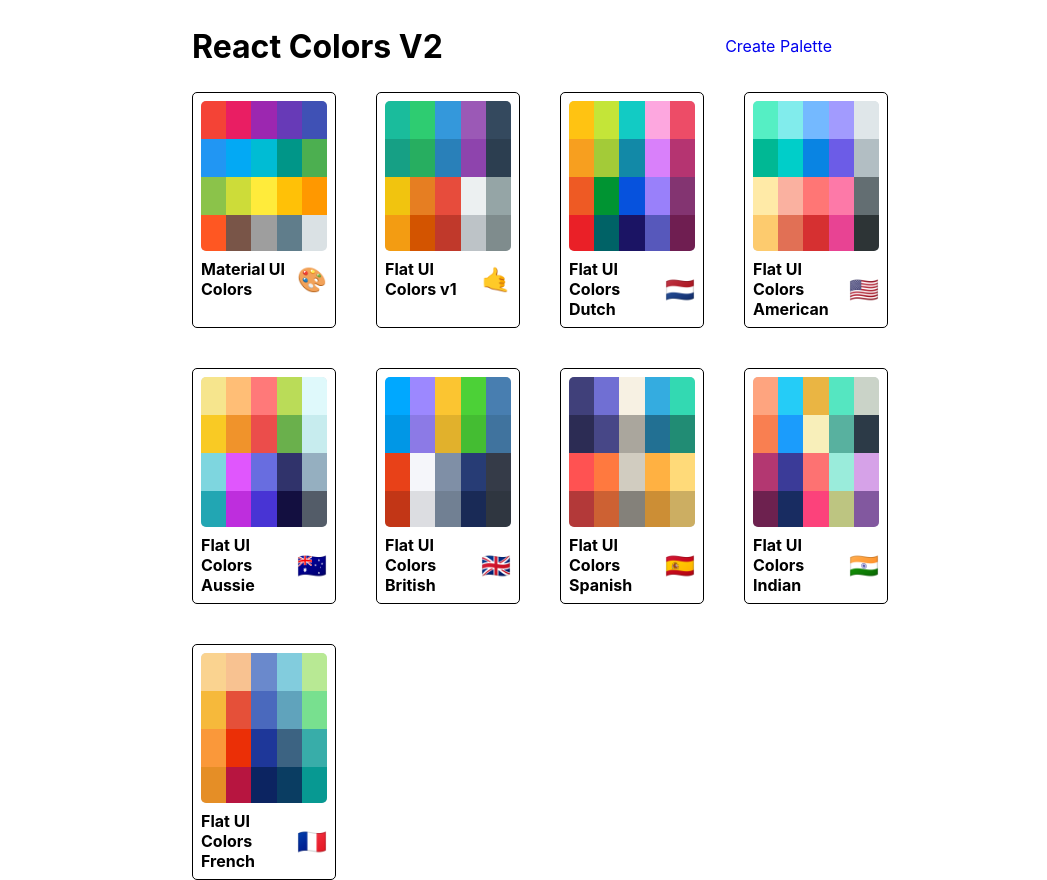
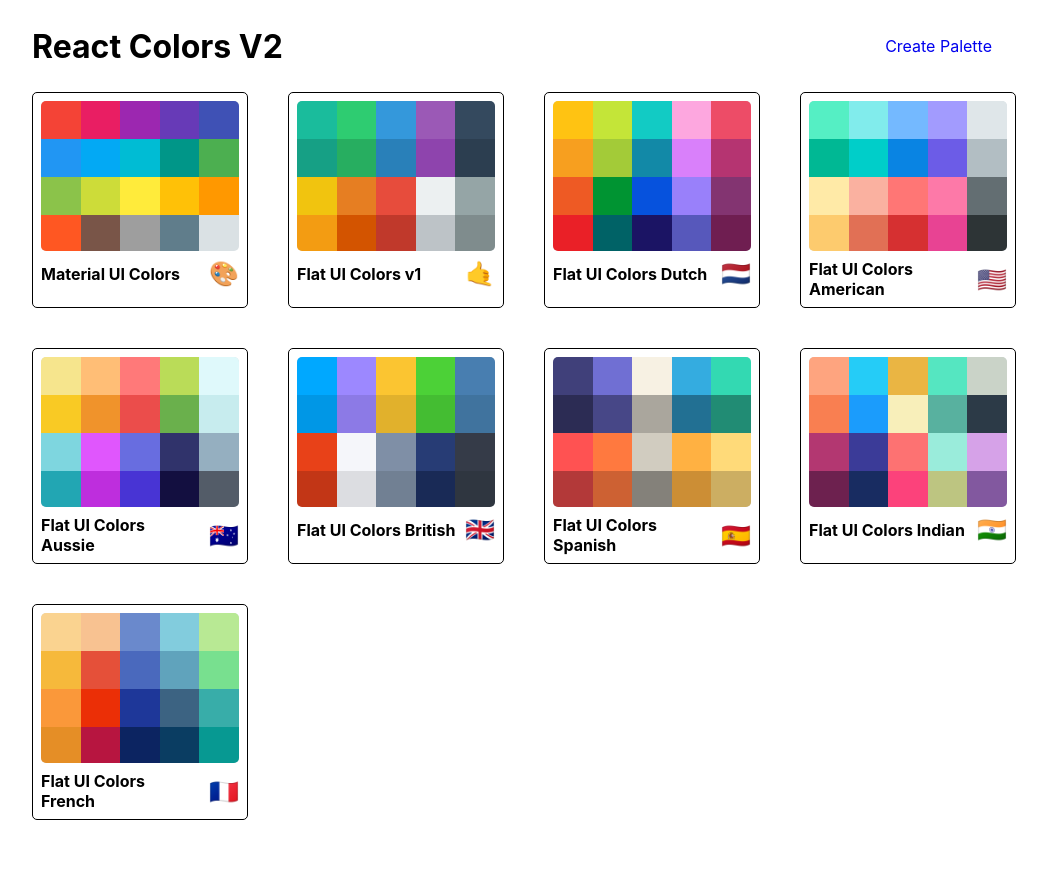
Before and after one commit to 1nandagopal/colors-v2, a React (Create React App) app: page / in a window 1280 px wide. Shown: the whole page, without its empty margins (128-1175 px from the left). After the commit the page ends 820 px from the top, so only its background shows below. Built offline with nearby package versions, Linux system fonts and the light colour scheme.

Commit message:
Initialised routes with react-router-dom and create home('/') route

```diff
--- a/package.json
+++ b/package.json
@@ -14,6 +14,7 @@
     "react": "^18.3.1",
     "react-dom": "^18.3.1",
     "react-redux": "^9.1.2",
+    "react-router-dom": "^6.23.1",
     "react-scripts": "5.0.1",
     "styled-components": "^6.1.11",
     "web-vitals": "^2.1.4"
--- a/src/App.js
+++ b/src/App.js
@@ -1,8 +1,13 @@
 import React from "react";
 import PaletteList from "./components/PaletteList";
+import { Route, Routes } from "react-router-dom";
 
 function App() {
-  return <PaletteList />;
+  return (
+    <Routes>
+      <Route path="/" element={<PaletteList />} />
+    </Routes>
+  );
 }
 
 export default App;
--- a/src/components/PaletteList.js
+++ b/src/components/PaletteList.js
@@ -24,7 +24,7 @@
 });
 
 const Container = styled.div({
-  width: "50%",
+  width: "75%",
   display: "flex",
   alignItems: "flex-start",
   flexDirection: "column",
--- a/src/index.js
+++ b/src/index.js
@@ -4,12 +4,15 @@
 import App from "./App";
 import { Provider } from "react-redux";
 import { store } from "./store";
+import { BrowserRouter } from "react-router-dom";
 
 const root = ReactDOM.createRoot(document.getElementById("root"));
 root.render(
   <React.StrictMode>
-    <Provider store={store}>
-      <App />
-    </Provider>
+    <BrowserRouter>
+      <Provider store={store}>
+        <App />
+      </Provider>
+    </BrowserRouter>
   </React.StrictMode>
 );
```
Also changed, not shown: 1 other file (tests, documents, lock files or other folders).
